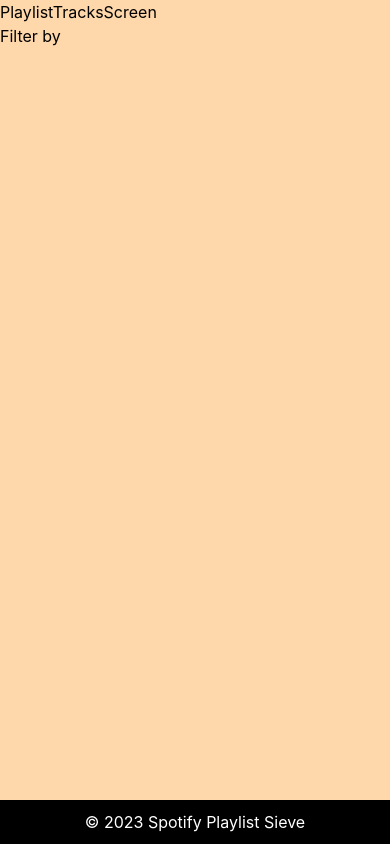
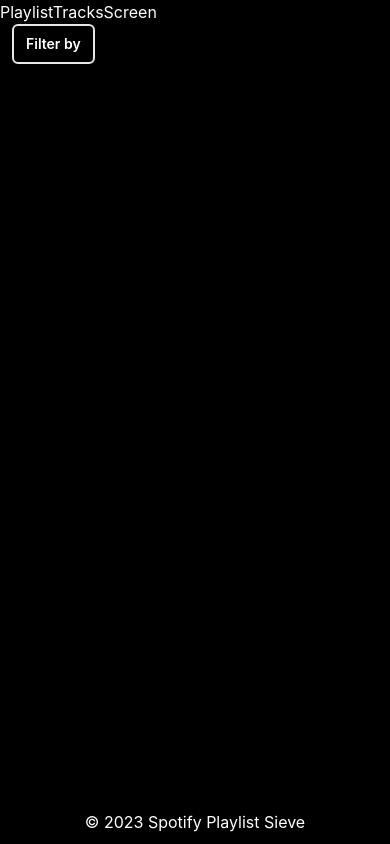
Before and after one commit to Afsha10/song-sieve, a React (Create React App) app in the folder frontend/: page /app/playlist in a window 390 px wide. Built offline with nearby package versions, Linux system fonts and the light colour scheme.

Commit message:
Give basic styling similar to design by Hsuan
* Make the background black
* Style the filter button

```diff
--- a/frontend/src/components/dialogs/PlaylistTracksFilterModal.jsx
+++ b/frontend/src/components/dialogs/PlaylistTracksFilterModal.jsx
@@ -4,7 +4,7 @@ function PlaylistTracksFilterModal({ isOpen, handleModalOpen }) {
 
   return (
     <Dialog
-      className="absolute w-screen h-screen top-0 bg-orange-200"
+      className="absolute w-screen h-screen top-0 bg-black"
       open={isOpen}
       onClose={() => handleModalOpen(false)}
     >
--- a/frontend/src/components/screens/PlaylistTracksScreen.jsx
+++ b/frontend/src/components/screens/PlaylistTracksScreen.jsx
@@ -15,10 +15,18 @@ function PlaylistTracksScreen() {
   })
 
   return (
-    <div className=" bg-orange-200 grow">
+    <div className="text-white bg-black grow">
       <h2>PlaylistTracksScreen</h2>
-      <button onClick={() => handleModalOpen(true)}>Filter by</button>
-      <PlaylistTracksFilterModal isOpen={isOpen} handleModalOpen={handleModalOpen} />
+      <button
+        className="ml-3 inline-flex justify-center rounded-md border-2 px-3 py-2 text-sm font-semibold text-white shadow-sm hover:bg-blue-700 sm:ml-3 sm:w-auto"
+        onClick={() => handleModalOpen(true)}
+      >
+        Filter by
+      </button>
+      <PlaylistTracksFilterModal
+        isOpen={isOpen}
+        handleModalOpen={handleModalOpen}
+      />
     </div>
   );
 }
```
